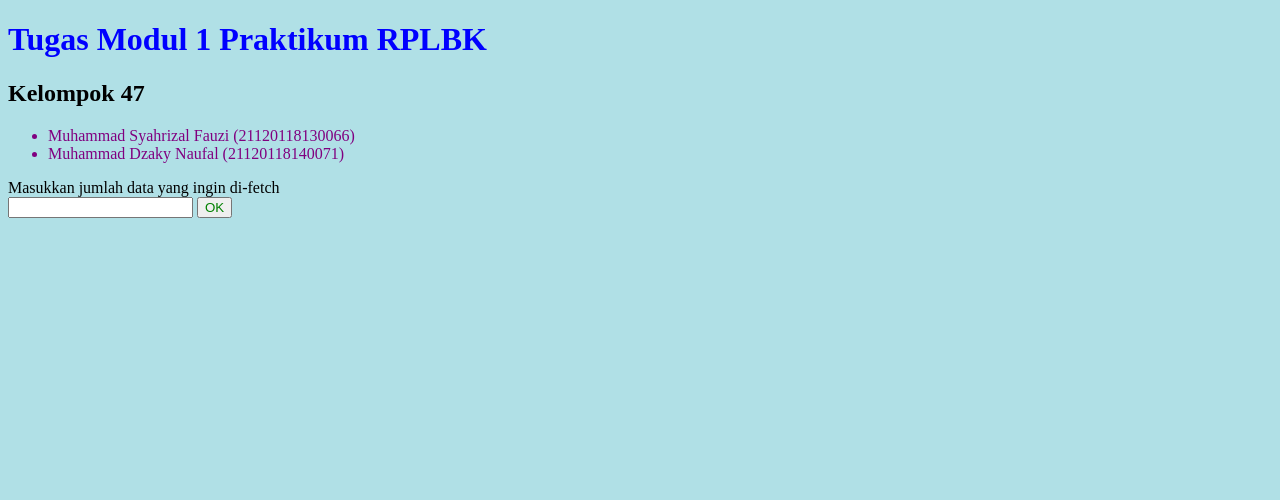
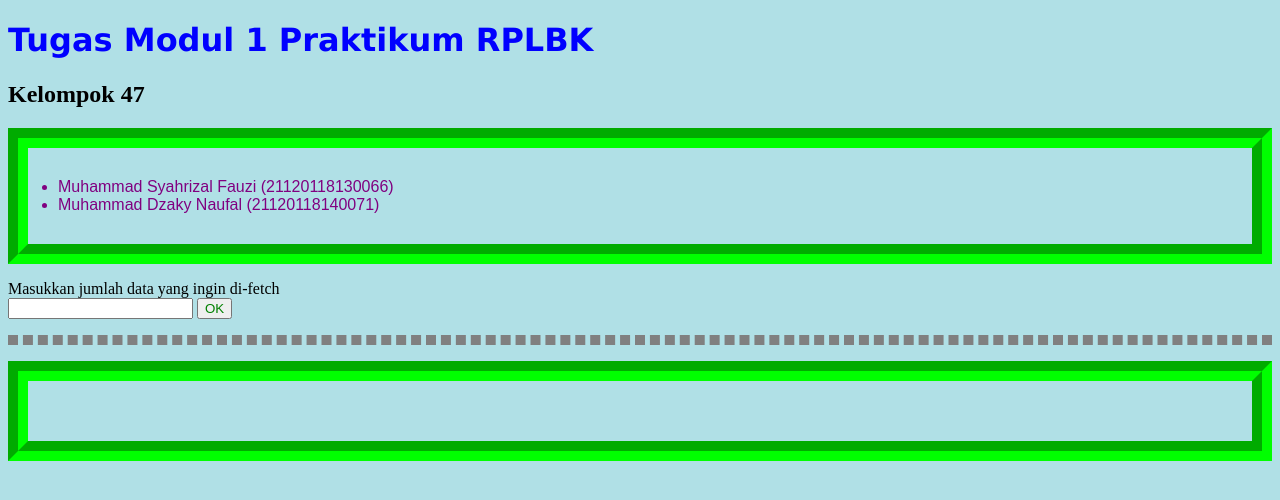
Before and after one commit to syahrizalfauzi/Tugas_Modul1_Kel47, a plain HTML site: page index.html in a window 1280 px wide. Drawn offline with Linux system fonts and the light colour scheme.

Commit message:
1st styling update

```diff
--- a/styles.css
+++ b/styles.css
@@ -3,12 +3,17 @@ body {
 }
 h1 {
   color: blue;
+  font-family: verdana;
 }
 ul {
-  color:purple
+  color:purple;
+  font-family: arial;
+  border: 20px groove lime;
+  padding: 30px;
 }
 p {
   color: red;
+  border: 5px dashed gray;
 }
 button {
   color: green
```
